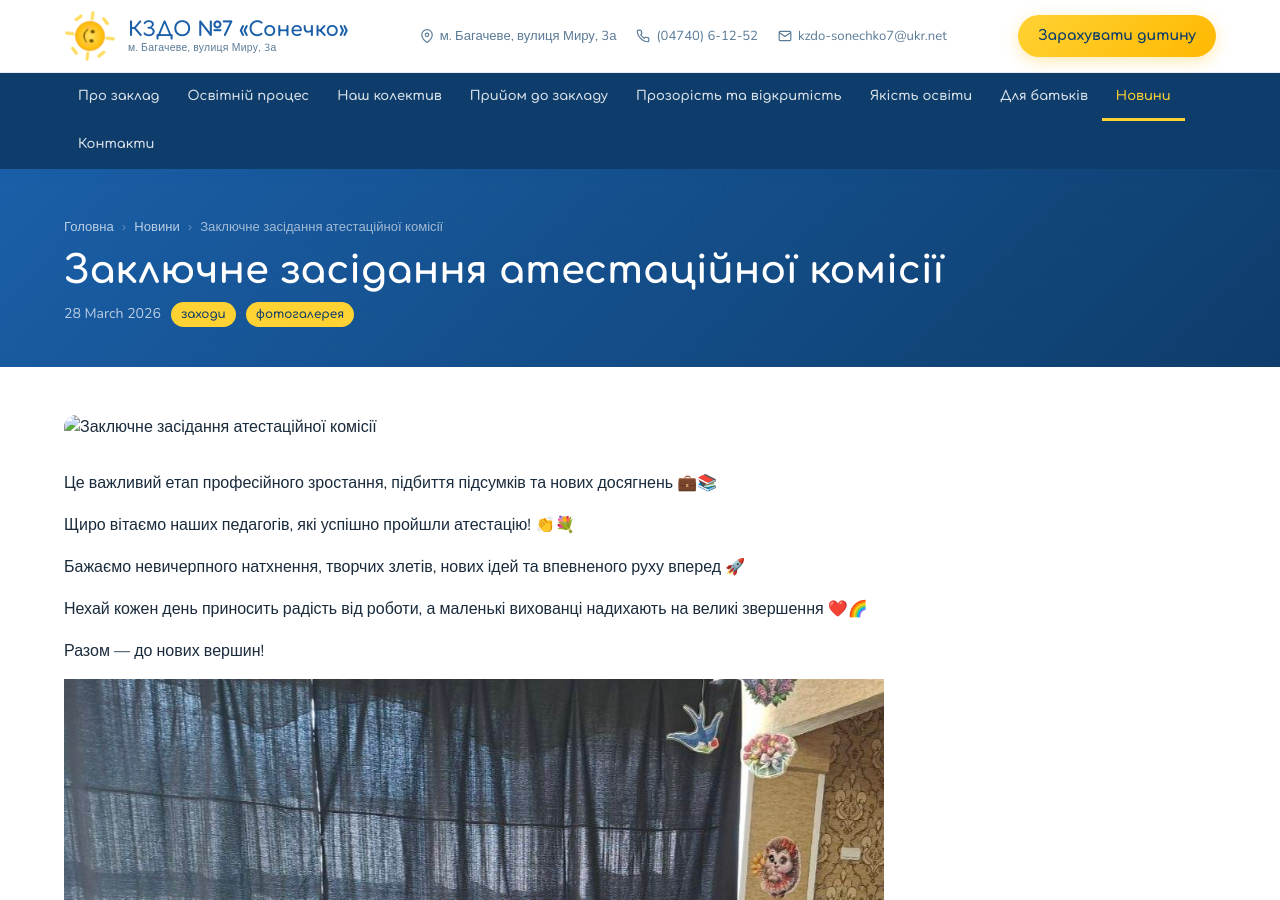
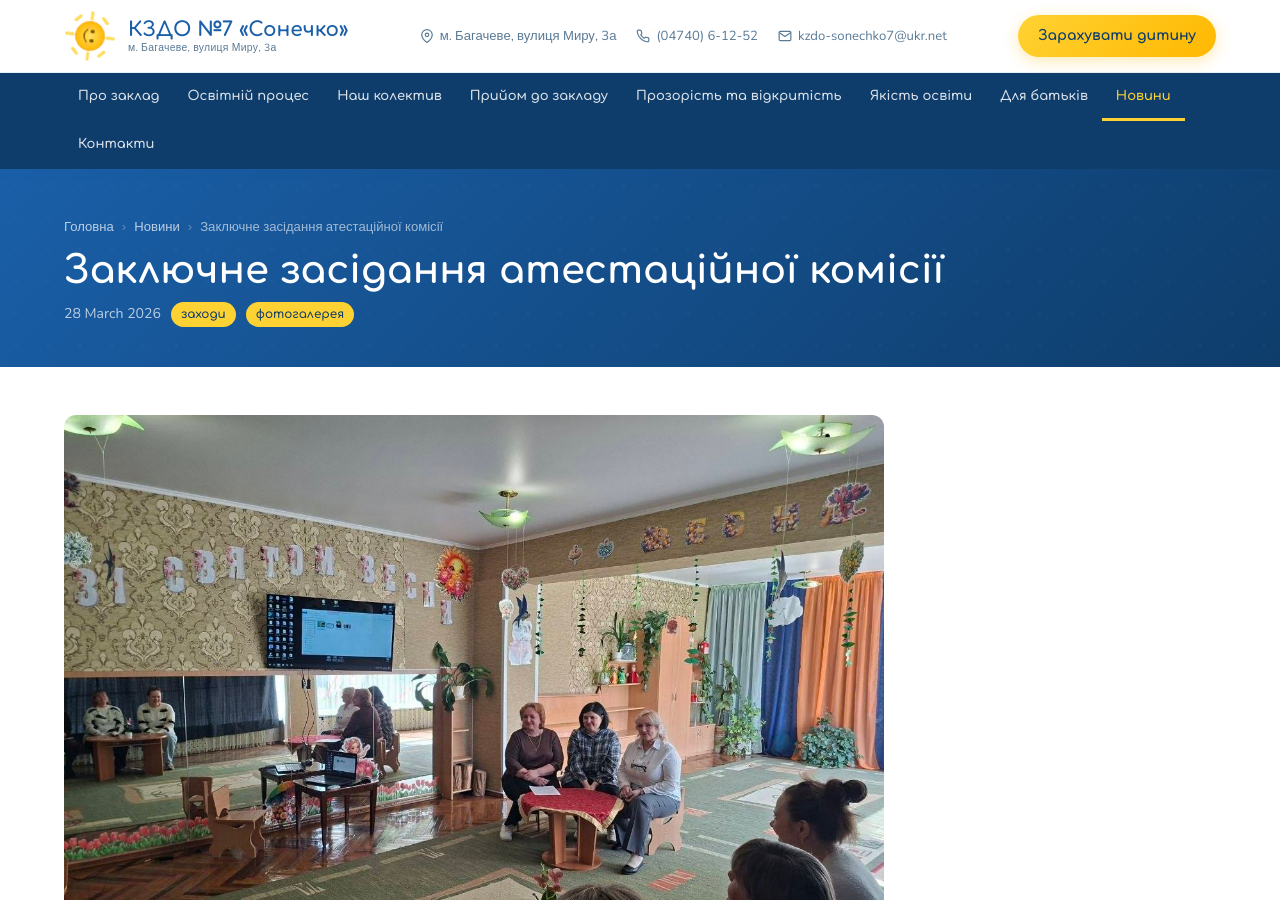
Before and after one commit to sonechko7/sonechko7.github.io, a Jekyll site: the page built from _posts/2026-05-01-заключне-засідання-атестаційної-комісії.md, in a window 1280 px wide and 900 px high. Built offline with Jekyll 4.4.1, drawn with Linux system fonts in a browser that asks for light colours.

Commit message:
Update Новина “2026-05-01-заключне-засідання-атестаційної-комісії”

```diff
--- a/_posts/2026-05-01-заключне-засідання-атестаційної-комісії.md
+++ b/_posts/2026-05-01-заключне-засідання-атестаційної-комісії.md
@@ -6,7 +6,7 @@ categories:
   - заходи
   - фотогалерея
 icon: 📜
-image: ''
+image: /assets/images/uploads/657908139_3827592497373971_3607732104311644242_n.jpg
 excerpt: У нашому КЗДО №7 «Сонечко» відбулося заключне засідання атестаційної комісії
 ---
 
```
